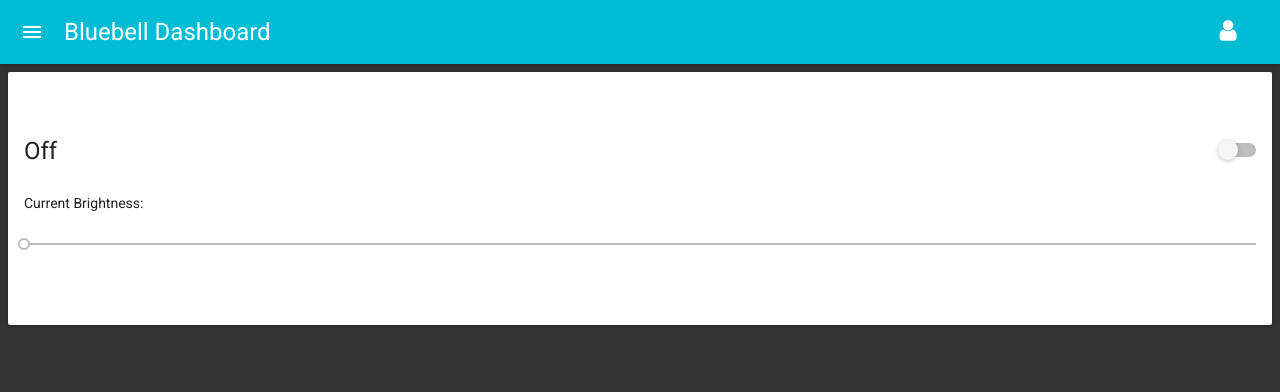
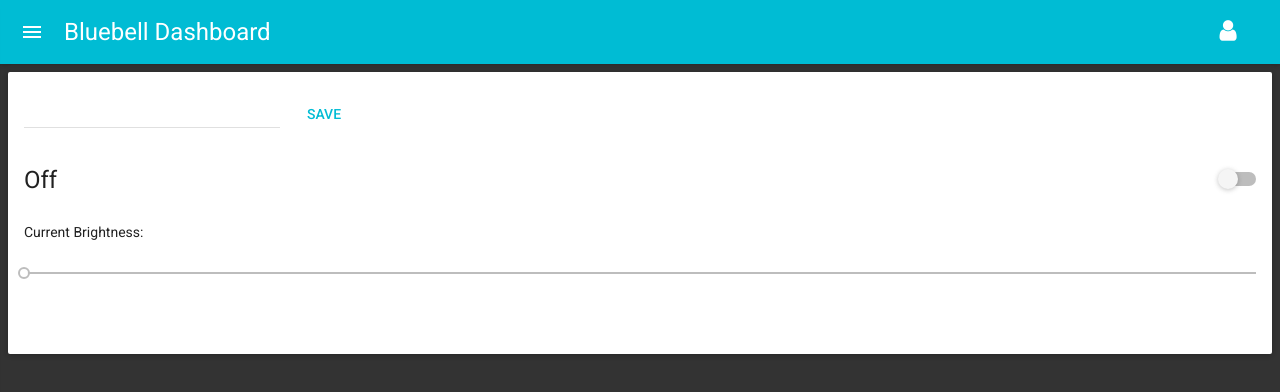
Before and after one commit to J2D2Development/lightr, a React (Create React App) app in the folder client/lightr-client/: page /dashboard/lights/1 in a window 1280 px wide. Shown: the top 392 px of the page. Built offline with nearby package versions, Linux system fonts and the light colour scheme; no server answers; what react-tap-event-plugin would draw is missing.

Commit message:
Added light rename functionality, snackbar custom styling (needs work)

```diff
--- a/client/lightr-client/src/App.css
+++ b/client/lightr-client/src/App.css
@@ -75,45 +75,8 @@ h1, h2, h3, h4, h5 {
   }
 }
 
-/* [type="radio"] {
-  border: 0;
-  clip: rect(0 0 0 0);
-  height: 1px; margin: -1px;
-  overflow: hidden;
-  padding: 0;
-  position: absolute;
-  width: 1px;
+/*CUSTOM SNACKBAR STYLING*/
+.snackbar-success {
+  background-color: green;
+  color: #fff;
 }
-
-[type="radio"] + span {
-  display: block;
-}
-
-[type="radio"] + span::before {
-  content: '';
-  display: inline-block;
-  width: 1em;
-  height: 1em;
-  vertical-align: -0.25em;
-  border-radius: 1em;
-  border: 0.125em solid #fff;
-  box-shadow: 0 0 0 0.15em #000;
-
-  margin: 0.75em 0.5em 0 0.75em;
-  transition: 0.25s ease all;
-}
-
-/* the checked style using the :checked pseudo class
-[type="radio"]:checked + span::before {
-  background: green;
-  box-shadow: 0 0 0 0.25em #000;
-}
-
-/* never forget focus styling
-[type="radio"]:focus + span::after {
-  outline: 1px dotted blue;
-  content: '\0020\2190';
-  font-size: 1.5em;
-  line-height: 1;
-  vertical-align: -0.125em;
-} */
--- a/client/lightr-client/src/components/Dashboard.js
+++ b/client/lightr-client/src/components/Dashboard.js
@@ -22,11 +22,15 @@ const FourOhFour = () => {
 class Dashboard extends Component {
     constructor() {
 		super();
-		this.lightsUrl = `http://192.168.1.12/api/${config.HUE_API_KEY}`; //'http://localhost:4001/api/lights';
+		this.lightsUrl = `http://192.168.1.12/api/${config.HUE_API_KEY}`;
+		this.snackbarSuccessStyles = {
+			backgroundColor: 'green',
+			color: '#fff'
+		};
 		this.state = {
 			lightData: {},
 			sidebar: { open: false },
-			snackbar: { open: false, message: 'Default message' }
+			snackbar: { open: false, message: 'Default message', contentStyle: {} }
 		};
 	}
 
@@ -139,6 +143,44 @@ class Dashboard extends Component {
 		});
 	}
 
+	setLightName = (light, value) => {
+		const lightData = Object.assign({}, this.state.lightData);
+		const objId = light.lightId;
+		lightData[objId].name = value;
+		this.setState({ lightData });
+	}
+
+	saveLightName = (light) => {
+		const objId = light.lightId;
+		const name = light.name;
+
+		fetch(`${this.lightsUrl}/lights/${objId}`, {
+			method: 'PUT',
+			headers: new Headers({
+				'Content-Type': 'application/json'
+			}),
+			body: JSON.stringify({name})
+		})
+		.then(response => {
+			if(response.ok) {
+				return response.json();
+			}
+			throw new Error(`Network Error updating light with id ${objId}`);
+		})
+		.then(jsonData => {
+			if(jsonData[0].error) {
+				this.snackbarOpen(jsonData[0].error.description);
+				return;
+			}
+
+			this.setLightName(light, name);
+			this.snackbarOpen('Name Updated', this.snackbarSuccessStyles);
+		})
+		.catch(err => {
+			this.snackbarOpen(err.message);
+		});
+	}
+
 	//same as update light, but work with groups
 	updateGroup = () => {
 
@@ -156,9 +198,10 @@ class Dashboard extends Component {
 		this.setState({ snackbar });
 	}
 
-	snackbarOpen = (message) => {
+	snackbarOpen = (message, style) => {
 		const snackbar = Object.assign({}, this.state.snackbar);
 		snackbar.message = message;
+		snackbar.contentStyle = style;
 		snackbar.open = true;
 		this.setState({ snackbar });
 	}
@@ -205,6 +248,8 @@ class Dashboard extends Component {
 				<Snackbar
 					open={this.state.snackbar.open}
 					message={this.state.snackbar.message}
+					bodyStyle={this.state.snackbar.contentStyle}
+					contentStyle={this.state.snackbar.contentStyle}
 					autoHideDuration={4000}
 					onRequestClose={this.snackbarClose}
 				/>
@@ -223,7 +268,9 @@ class Dashboard extends Component {
 							render={(routeParams)=><LightSwitchIndividualView match={routeParams}
 								lightData={convertedLightData}
 								updateLightHandler={this.toggleLightState}
-								updateBrightnessHandler={this.setLightBrightness} />
+								updateBrightnessHandler={this.setLightBrightness}
+								updateLightNameHandler={this.setLightName}
+								saveLightNameHandler={this.saveLightName} />
 							}
 						/>
 						<Route component={FourOhFour} />
--- a/client/lightr-client/src/components/LightSwitchIndividualView.js
+++ b/client/lightr-client/src/components/LightSwitchIndividualView.js
@@ -1,7 +1,9 @@
 import React from 'react';
 
 import { Card, CardHeader, CardTitle, CardText } from 'material-ui/Card';
+import FlatButton from 'material-ui/FlatButton';
 import Slider from 'material-ui/Slider';
+import TextField from 'material-ui/TextField';
 
 import { LightSwitch } from './LightSwitch';
 
@@ -13,11 +15,24 @@ export const LightSwitchIndividualView = (props) => {
             thisLight = props.lightData[light];
         }
     }
-    console.log(thisLight);
 
 	return(
 		<Card className="light-switch__panel">
-            <CardHeader title={thisLight && thisLight.name} subtitle={thisLight && thisLight.type} />
+            <CardHeader
+                title={<span>
+                        <TextField
+                            id={"title" + id}
+                            value={thisLight && thisLight.name}
+                            onChange={(evt, value) => props.updateLightNameHandler(thisLight, value)}
+                        />
+                        <FlatButton
+                            label="Save"
+                            primary={true}
+                            onTouchTap={(evt) => props.saveLightNameHandler(thisLight)}
+                        />
+                    </span>}
+                subtitle={thisLight && thisLight.type}
+            />
             <CardTitle title={
                 <LightSwitch
                     id={id} switchedOn={thisLight && thisLight.state.on}
```
Also changed, not shown: 1 other file (tests, documents, lock files or other folders).
